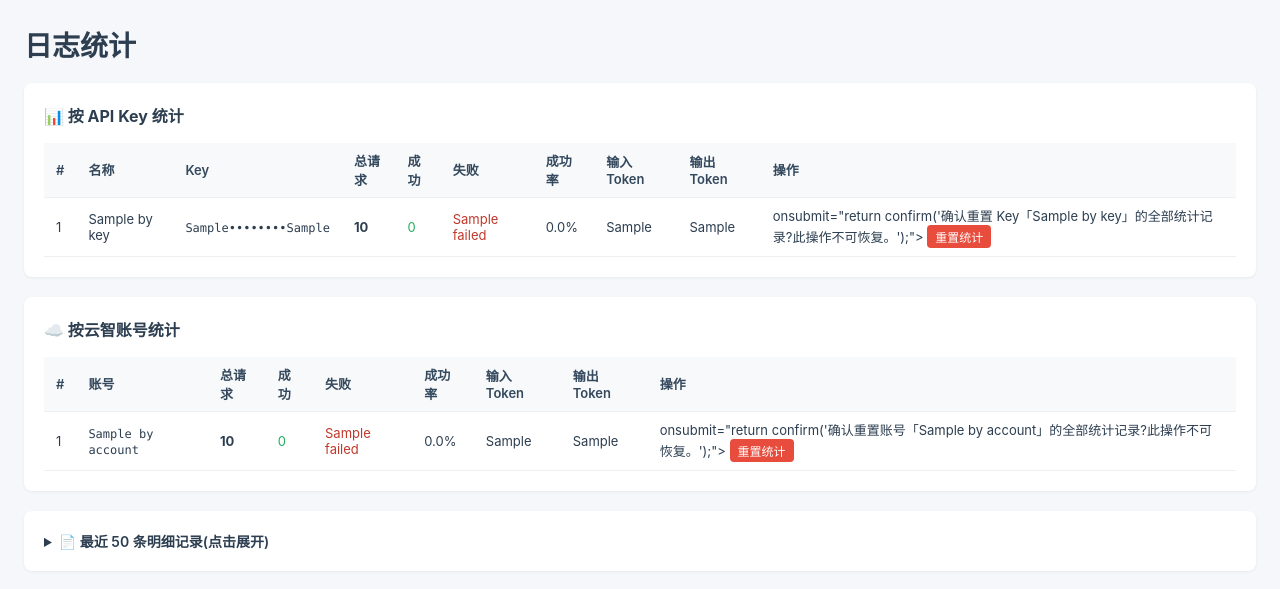
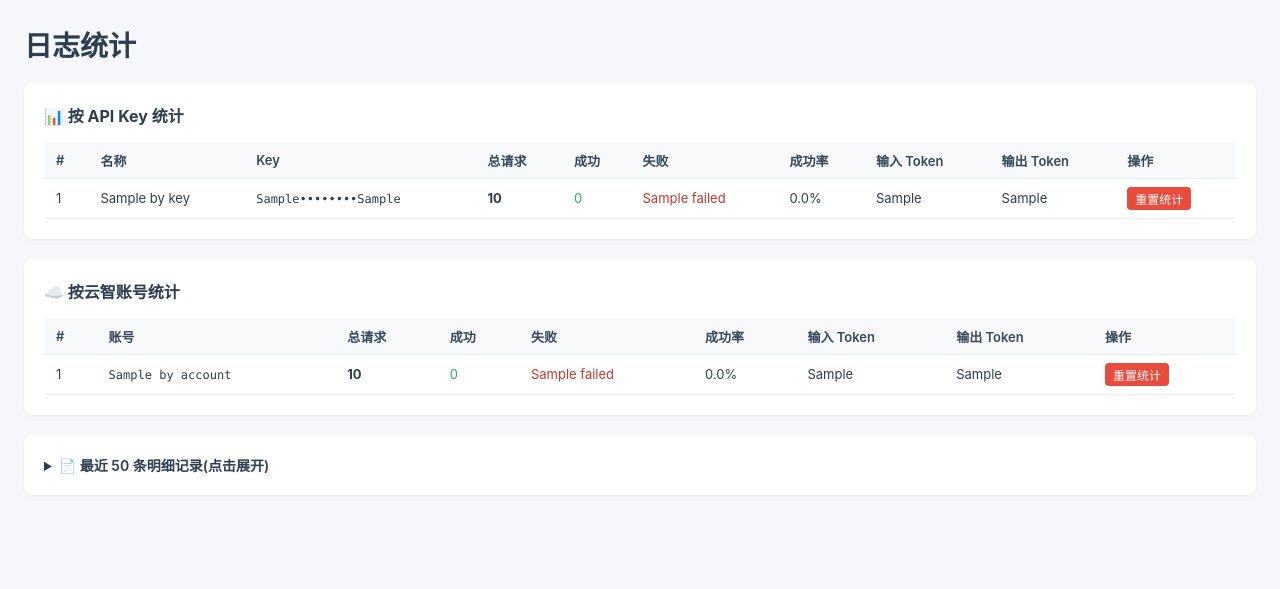
Before and after one commit to qingdeng888/yzzs, a FastAPI app: template server/web/templates/usage.html in a window 1280 px wide. Shown: the top 589 px of the page. Run offline with FastAPI, Linux system fonts and the light colour scheme; the template is opened without the code that fills it: most values are stand-ins (such as "Sample title", 1, 10 or a date in 2020); parts of the project's set-up code (start-up, migrations or seed data) failed here and were passed over.

Commit message:
fix: repair malformed admin form attributes

```diff
--- a/server/web/templates/accounts.html
+++ b/server/web/templates/accounts.html
@@ -58,8 +58,7 @@
           </form>
         </td>
         <td>
-          <form method="post" action="/admin/accounts/{{ a.id }}/clear-conversations" style="display: inline;"><input type="hidden" name="csrf_token" value="{{ csrf_token }}">
-                onsubmit="return confirm('确认清空账号 {{ a.account }} 的所有会话?');">
+          <form method="post" action="/admin/accounts/{{ a.id }}/clear-conversations" style="display: inline;" onsubmit="return confirm('确认清空账号 {{ a.account }} 的所有会话?');"><input type="hidden" name="csrf_token" value="{{ csrf_token }}">
             <button class="btn btn-sm btn-warn" type="submit" title="清空该账号在云智的所有会话">清空会话</button>
           </form>
           <form method="post" action="/admin/accounts/{{ a.id }}/refresh" style="display: inline;"><input type="hidden" name="csrf_token" value="{{ csrf_token }}">
@@ -68,8 +67,7 @@
           <form method="post" action="/admin/accounts/{{ a.id }}/toggle" style="display: inline;"><input type="hidden" name="csrf_token" value="{{ csrf_token }}">
             <button class="btn btn-sm btn-secondary" type="submit">{% if a.status == 'active' %}禁用{% else %}启用{% endif %}</button>
           </form>
-          <form method="post" action="/admin/accounts/{{ a.id }}/delete" style="display: inline;"><input type="hidden" name="csrf_token" value="{{ csrf_token }}">
-                onsubmit="return confirm('确认删除账号 {{ a.account }}?');">
+          <form method="post" action="/admin/accounts/{{ a.id }}/delete" style="display: inline;" onsubmit="return confirm('确认删除账号 {{ a.account }}?');"><input type="hidden" name="csrf_token" value="{{ csrf_token }}">
             <button class="btn btn-sm btn-danger" type="submit">删除</button>
           </form>
         </td>
--- a/server/web/templates/apikeys.html
+++ b/server/web/templates/apikeys.html
@@ -56,8 +56,7 @@
           <form method="post" action="/admin/api-keys/{{ k.id }}/toggle" style="display: inline;"><input type="hidden" name="csrf_token" value="{{ csrf_token }}">
             <button class="btn btn-sm btn-secondary" type="submit">{% if k.status == 'active' %}禁用{% else %}启用{% endif %}</button>
           </form>
-          <form method="post" action="/admin/api-keys/{{ k.id }}/delete" style="display: inline;"><input type="hidden" name="csrf_token" value="{{ csrf_token }}">
-                onsubmit="return confirm('确认删除 Key {{ k.name }}? 客户端将立即无法使用!');">
+          <form method="post" action="/admin/api-keys/{{ k.id }}/delete" style="display: inline;" onsubmit="return confirm('确认删除 Key {{ k.name }}? 客户端将立即无法使用!');"><input type="hidden" name="csrf_token" value="{{ csrf_token }}">
             <button class="btn btn-sm btn-danger" type="submit">删除</button>
           </form>
         </td>
--- a/server/web/templates/usage.html
+++ b/server/web/templates/usage.html
@@ -27,8 +27,7 @@
         <td>{{ r.in_tokens or 0 }}</td>
         <td>{{ r.out_tokens or 0 }}</td>
         <td>
-          <form method="post" action="/admin/usage/reset-key/{{ r.key_id }}" style="display: inline;"><input type="hidden" name="csrf_token" value="{{ csrf_token }}">
-                onsubmit="return confirm('确认重置 Key「{{ r.key_name }}」的全部统计记录?此操作不可恢复。');">
+          <form method="post" action="/admin/usage/reset-key/{{ r.key_id }}" style="display: inline;" onsubmit="return confirm('确认重置 Key「{{ r.key_name }}」的全部统计记录?此操作不可恢复。');"><input type="hidden" name="csrf_token" value="{{ csrf_token }}">
             <button class="btn btn-sm btn-danger" type="submit">重置统计</button>
           </form>
         </td>
@@ -62,8 +61,7 @@
         <td>{{ a.in_tokens or 0 }}</td>
         <td>{{ a.out_tokens or 0 }}</td>
         <td>
-          <form method="post" action="/admin/usage/reset-account/{{ a.account_id }}" style="display: inline;"><input type="hidden" name="csrf_token" value="{{ csrf_token }}">
-                onsubmit="return confirm('确认重置账号「{{ a.account_name }}」的全部统计记录?此操作不可恢复。');">
+          <form method="post" action="/admin/usage/reset-account/{{ a.account_id }}" style="display: inline;" onsubmit="return confirm('确认重置账号「{{ a.account_name }}」的全部统计记录?此操作不可恢复。');"><input type="hidden" name="csrf_token" value="{{ csrf_token }}">
             <button class="btn btn-sm btn-danger" type="submit">重置统计</button>
           </form>
         </td>
```
